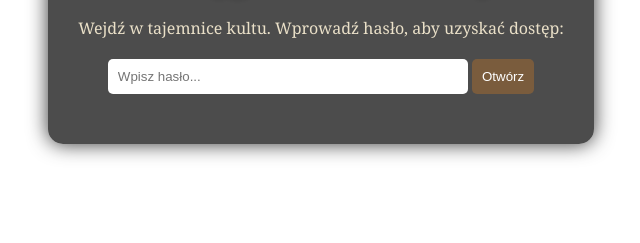
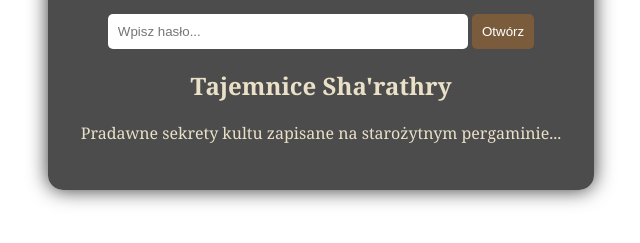
Before and after one commit to Wilczusia/Kroniki-Wiecznej-Nocy, a plain HTML site: page index.html in a window 1280 px wide. Shown: the part 385-628 px from the top of the page, without its empty margins (319-959 px from the left). Drawn offline with Linux system fonts and the light colour scheme.

Commit message:
Update index.html

```diff
--- a/index.html
+++ b/index.html
@@ -14,10 +14,11 @@
             <input type="password" id="password" placeholder="Wpisz hasło...">
             <button onclick="checkPassword()">Otwórz</button>
         </div>
-        <div id="secret-content" class="hidden">
-            <h2>Ukryte Treści</h2>
-            <p>Oto sekrety kultu Sha'rathry...</p>
-        </div>
+       <div class="parchment-container">
+    <h2>Tajemnice Sha'rathry</h2>
+    <p>Pradawne sekrety kultu zapisane na starożytnym pergaminie...</p>
+</div>
+
     </div>
     <script src="script.js"></script>
 </body>
```
